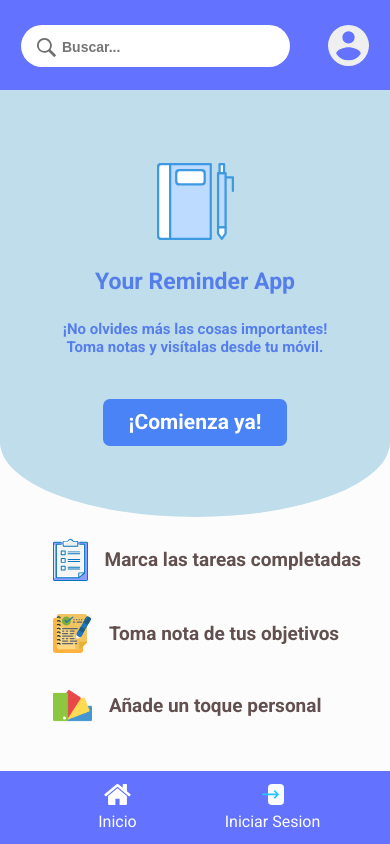
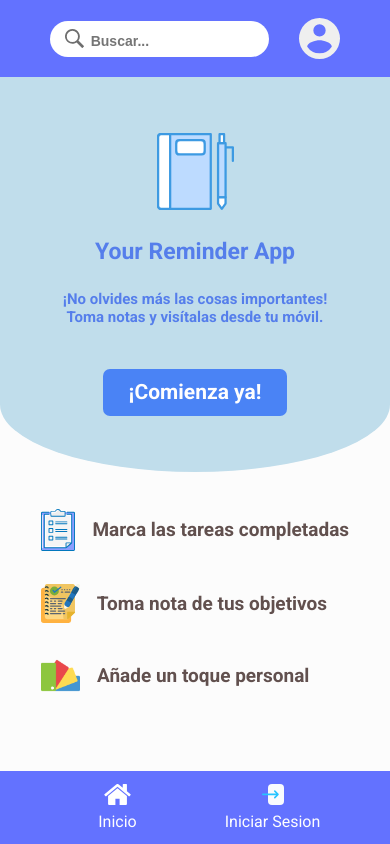
Before and after one commit to Benjaminmq2013/your-reminder-app, a React (Create React App) app: page / in a window 390 px wide. Built offline with nearby package versions, Linux system fonts and the light colour scheme.

Commit message:
Landing page now is responsive for smaller devices

```diff
--- a/src/components/Footer.jsx
+++ b/src/components/Footer.jsx
@@ -11,7 +11,7 @@ const Footer = () => {
         <img className="home_icon" src={home_icon} alt="" />
         <span className="footer_btn_text">Inicio</span>
       </Link>
-      <Link className="footer_navigation_link" to="/login">
+      <Link className="footer_navigation_link" to="/Register">
         <img className="login_icon" src={login_icon} alt="" />
         <span className="footer_btn_text">Iniciar Sesion</span>
       </Link>
--- a/src/components/ShowingFeatures.jsx
+++ b/src/components/ShowingFeatures.jsx
@@ -9,15 +9,15 @@ const ShowingFeatures = () => {
         <div className="ShowingFeatures-Wrapper">
             <div className="feature">
                 <img src={check_mark} alt="" />
-                <h3 class="feature_title">Marca las tareas completadas</h3>
+                <h3 className="feature_title">Marca las tareas completadas</h3>
             </div>
             <div className="feature">
                 <img src={take_note} alt="" />
-                <h3 class="feature_title">Toma nota de tus objetivos</h3>
+                <h3 className="feature_title">Toma nota de tus objetivos</h3>
             </div>
             <div className="feature">
                 <img src={colors_icon} alt="" />
-                <h3 class="feature_title">Añade un toque personal</h3>
+                <h3 className="feature_title">Añade un toque personal</h3>
             </div>
         </div>
 
--- a/src/containers/LoginWrapper.jsx
+++ b/src/containers/LoginWrapper.jsx
@@ -1,4 +1,5 @@
 import React from "react"
+import { Link } from "react-router-dom"
 import "../styles/LoginWrapper.css"
 import register_icon from "../assets/icons/register-icon.svg"
 import RegisterForm from "../components/RegisterForm"
@@ -14,7 +15,7 @@ const LoginWrapper = () => {
             className="register_icon"
         />
         <RegisterForm />
-
+        <Link className="login-link" to="/register">¿Ya tienes cuenta?</Link>
       </div>
     </div>
   );
--- a/src/routes/App.js
+++ b/src/routes/App.js
@@ -15,7 +15,7 @@ function App() {
         <Routes>
           <Route exact path="/" element={<Landing/>}/>
           <Route exact path="/Notes" element={<Home/>}/>
-          <Route exact path="/Login" element={<Login/>}/>
+          <Route exact path="/Register" element={<Login/>}/>
         </Routes>
 
         {/* <Login />
--- a/src/styles/Header.css
+++ b/src/styles/Header.css
@@ -7,3 +7,9 @@
     align-items: center;
     justify-content: center;
 }
+
+@media (max-width: 390px) {
+    .Navbar{
+        height: 77px;
+    }
+}
--- a/src/styles/LandingFeatures.css
+++ b/src/styles/LandingFeatures.css
@@ -6,7 +6,7 @@
 }
 .featuresBackground {
     width: 100vw;
-    height: 362px;
+    height: 405px;
     background-color:#fcfcfc;
     display: flex;
     z-index: 1;
@@ -24,3 +24,9 @@
     z-index: 1;
 
 }
+
+@media (max-width: 390px){
+    .featuresBackground:before{
+        height: 135px;
+    }
+}
--- a/src/styles/LandingHero.css
+++ b/src/styles/LandingHero.css
@@ -27,3 +27,9 @@
     margin-bottom: 43px;
     text-align: center;
 }
+
+@media (max-width: 390px) {
+    .LandingHero{
+        padding-top: 6.6vh;
+    }
+}
--- a/src/styles/LoginWrapper.css
+++ b/src/styles/LoginWrapper.css
@@ -28,3 +28,7 @@
     width: 56px;
     margin-bottom: 37px;
 }
+.login-link{
+    color: #398ED9;
+    font-size: 14px;
+}
--- a/src/styles/SearchNotes.css
+++ b/src/styles/SearchNotes.css
@@ -15,7 +15,7 @@
     position: relative;
     width: 267px;
     height: 41px;
-    margin-right: 40px;
+    margin-right: 8.6%;
 }
 .Search_icon{
     height: 19px;
@@ -25,9 +25,21 @@
     position: absolute;
     top: 0;
     left: 0;
-    height: 46px;
+    height: inherit;
     width: 50px;
     display: flex;
     align-items: center;
     justify-content: center;
 }
+
+
+@media (max-width: 390px) {
+    .input-container{
+        height: 35px;
+        width: auto;
+        margin-right: 7.6%
+    }
+    .Search-Notes{
+        width: 80%;
+    }
+}
--- a/src/styles/ShowingFeatures.css
+++ b/src/styles/ShowingFeatures.css
@@ -3,7 +3,7 @@
     top: 0;
     z-index: 2;
     padding-top: 122px;
-    padding-left: 53px;
+    padding-left: 12.5%;
 }
 
 
@@ -18,3 +18,19 @@
     font-size: 19px;
     margin: 0;
 }
+
+
+@media (max-width: 390px){
+    .ShowingFeatures-Wrapper{
+        padding-left: 10.5%;
+    }
+}
+
+@media (max-width: 370px){
+    .ShowingFeatures-Wrapper{
+        padding-left: 8.5%;
+    }
+    .feature_title{
+        font-size: 17px;
+    }
+}
```
